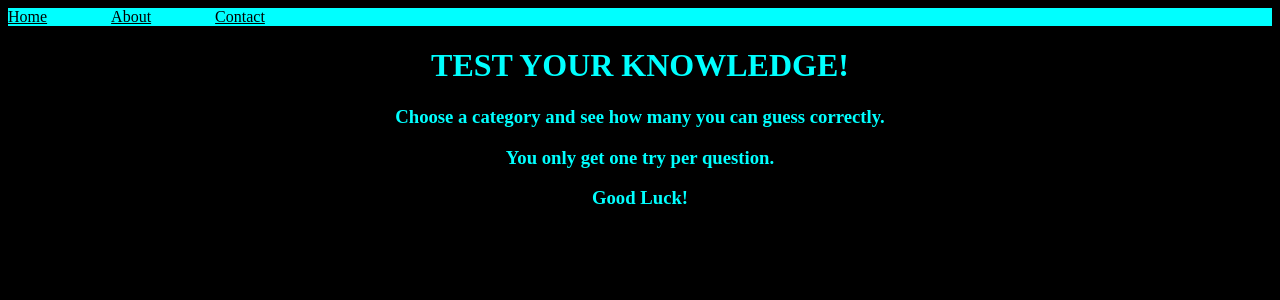
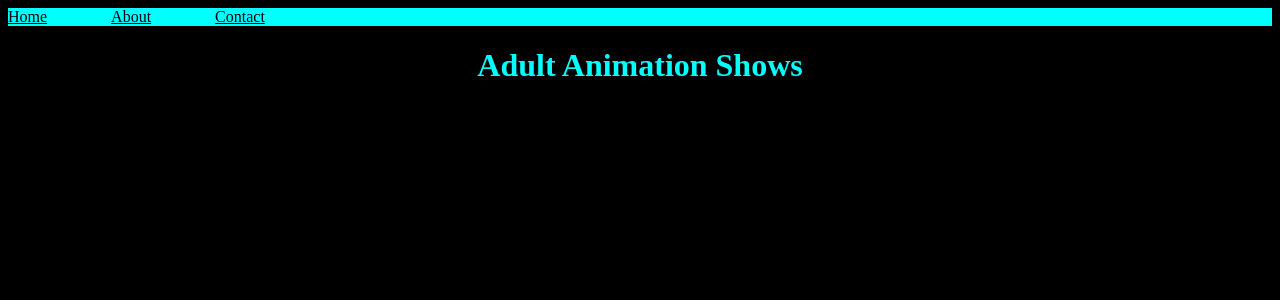
Before and after one commit to John-PaulSwaine/React-Quiz, a React (Vite) app: page /adult-animation-shows in a window 1280 px wide. Shown: the top 300 px of the page. Built offline with nearby package versions, Linux system fonts and the light colour scheme.

Commit message:
updated css

```diff
--- a/src/App.css
+++ b/src/App.css
@@ -14,7 +14,7 @@ img {
     background-color: black;
 
 }
-h1, h2, h3{
+h1, h2, h3, p{
     color: aqua;
     display: flex;
     justify-content: center;
--- a/src/pages/about.jsx
+++ b/src/pages/about.jsx
@@ -1,5 +1,5 @@
 import "../App.css";
-import '../assets/functions'
+import '../assets/functions/functions'
 
 const About = () => {
 
--- a/src/pages/adultAnimationCharacters.jsx
+++ b/src/pages/adultAnimationCharacters.jsx
@@ -1,5 +1,5 @@
 import "../App.css";
-import '../assets/functions'
+import '../assets/functions/functions'
 import CartmanImage from '../assets/Images/adult-animation-characters/cartman.jpg'
 import CyrilImage from '../assets/Images/adult-animation-characters/cyril.jpg'
 import MortyImage from '../assets/Images/adult-animation-characters/evil-morty.webp'
--- a/src/pages/adultAnimationShows.jsx
+++ b/src/pages/adultAnimationShows.jsx
@@ -1,15 +1,13 @@
 import "../App.css";
-import '../assets/functions'
+import '../assets/functions/functions'
 import adultAnimation from "./adultAnimationCharacters";
 
 const adultAnimationShows = () => {
 
     return (
         <div>
-            <h1>TEST YOUR KNOWLEDGE!</h1>
-            <h3>Choose a category and see how many you can guess correctly.</h3>
-            <h3>You only get one try per question.</h3>
-            <h3>Good Luck!</h3>
+            <h1>Adult Animation Shows</h1>
+
         </div>
     )
 }
--- a/src/pages/animeCharacters.jsx
+++ b/src/pages/animeCharacters.jsx
@@ -1,5 +1,5 @@
 import "../App.css";
-import '../assets/functions'
+import '../assets/functions/functions'
 import KiritoImage from '../assets/Images/anime-characters/Kirito.jpg'
 import AsunaImage from '../assets/Images/anime-characters/Asuna.jpg'
 import ApdnargImage from '../assets/Images/anime-characters/ApdnargOtum.webp'
--- a/src/pages/animeShows.jsx
+++ b/src/pages/animeShows.jsx
@@ -1,5 +1,5 @@
 import "../App.css";
-import '../assets/functions'
+import '../assets/functions/functions'
 import AccelImage from '../assets/Images/anime-shows/Accel-World.jpg'
 import AngelImage from '../assets/Images/anime-shows/Angel-Beats.jpg'
 import AnotherWorldImage from '../assets/Images/anime-shows/another-world.jpg'
--- a/src/pages/contact.jsx
+++ b/src/pages/contact.jsx
@@ -1,5 +1,5 @@
 import "../App.css";
-import '../assets/functions'
+import '../assets/functions/functions'
 
 const Contact = () => {
 
--- a/src/pages/footballers.jsx
+++ b/src/pages/footballers.jsx
@@ -1,5 +1,5 @@
 import "../App.css";
-import '../assets/functions'
+import '../assets/functions/functions'
 import ballImage from '../assets/Images/footballers/ball.jpg'
 import chiesaImage from '../assets/Images/footballers/chiesa.jpg'
 import etoImage from '../assets/Images/footballers/etoo.jpg'
--- a/src/pages/liveActionCharacters.jsx
+++ b/src/pages/liveActionCharacters.jsx
@@ -1,14 +1,12 @@
 import "../App.css";
-import '../assets/functions'
+import '../assets/functions/functions'
 
 const liveActionCharacters = () => {
 
     return (
         <div>
-            <h1>TEST YOUR KNOWLEDGE!</h1>
-            <h3>Choose a category and see how many you can guess correctly.</h3>
-            <h3>You only get one try per question.</h3>
-            <h3>Good Luck!</h3>
+            <h1>Live Action TV Characters</h1>
+
         </div>
     )
 }
--- a/src/pages/liveActionShows.jsx
+++ b/src/pages/liveActionShows.jsx
@@ -1,5 +1,5 @@
 import "../App.css";
-import '../assets/functions'
+import '../assets/functions/functions'
 import BonesImage from '../assets/Images/live-action-shows/Bones.jpg'
 import CriminalMindsImage from '../assets/Images/live-action-shows/CriminalMinds.jpg'
 import DarkSkiesImage from '../assets/Images/live-action-shows/DarkSkies.jpg'
--- a/src/pages/welcome.jsx
+++ b/src/pages/welcome.jsx
@@ -1,5 +1,5 @@
 import "../App.css";
-import '../assets/functions'
+import '../assets/functions/functions'
 import { Link } from "react-router-dom";
 
 const Welcome = () => {
```
Also changed, not shown: src/assets/functions/functions.js (added).
